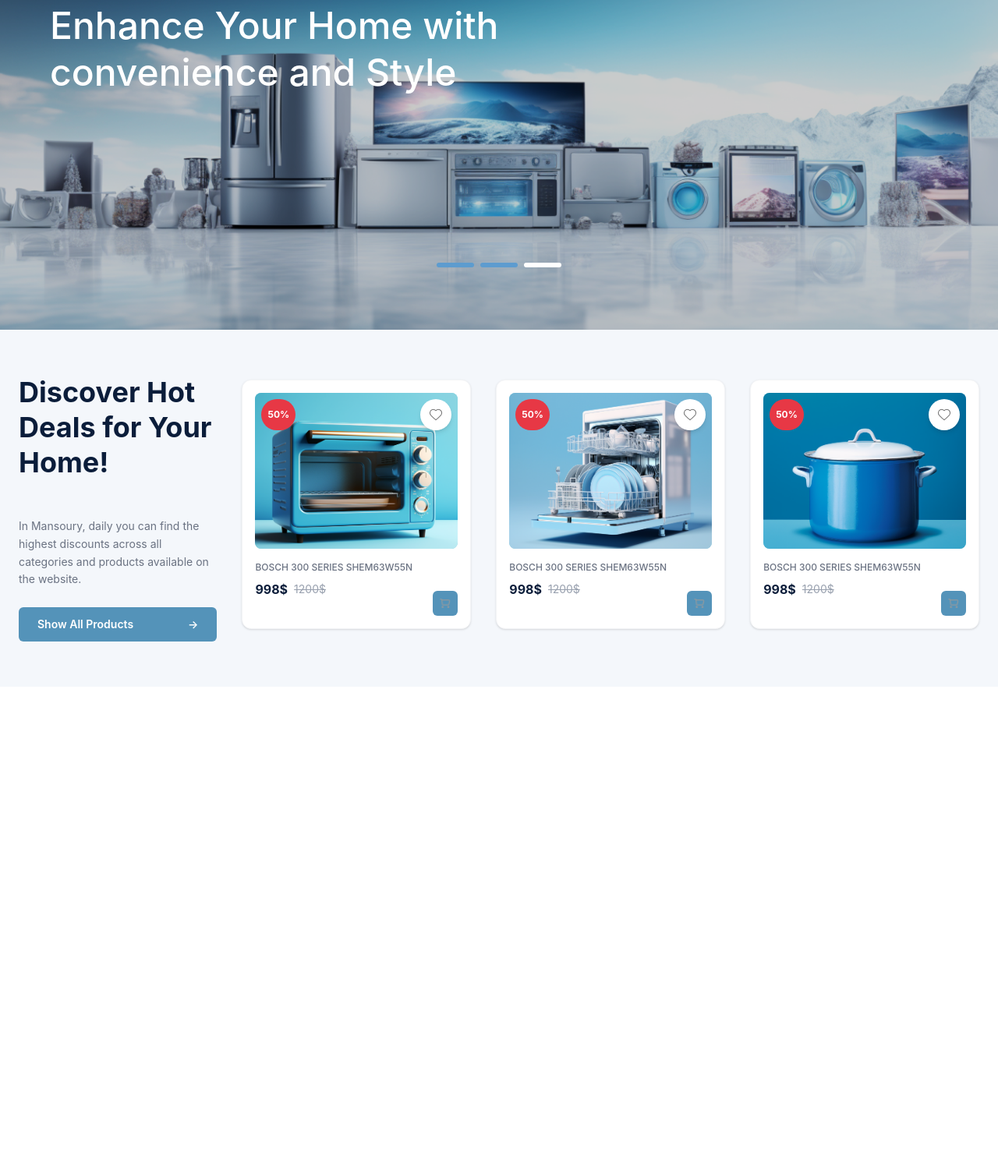
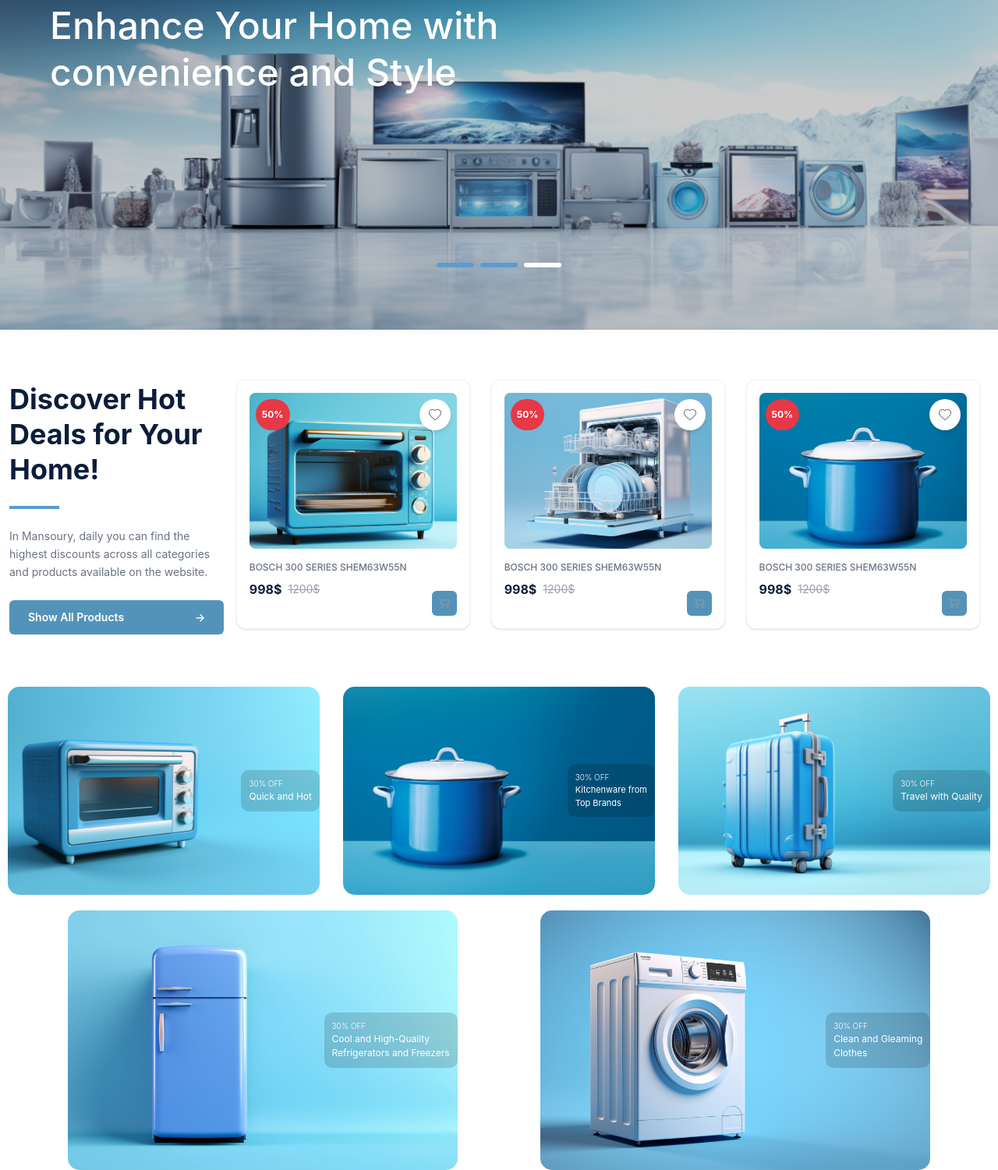
Before and after one commit to dilovar6666/hww3, a website: page index.html in a window 1280 px wide. Shown: the part 291-1792 px from the top of the page at 78% size. Before the commit the page ends 1172 px from the top, so only its background shows below. Drawn offline with nearby package versions, Linux system fonts and the light colour scheme; files that its build step writes are made by us from their sources.

Commit message:
feat: Add section-4

```diff
--- a/index.html
+++ b/index.html
@@ -72,10 +72,11 @@
 
    </section>
 
-   <div class="bg-[#F4F7FB] py-16 px-6 font-sans">
-      <div class="max-w-7xl mx-auto flex flex-col md:flex-row gap-8">
+   <section class="bg-[#4d81c500] py-16 px-[60px] sm:px-[10px]  font-sans max-w-[1300px] m-auto sm:overflow-hidden">
+      <div class="max-w-7xl mx-auto flex flex-col md:flex-row gap-0">
 
-         <div class="w-full lg:w-[800px]  lg:h-[330px] md:w-1/4 flex flex-col justify-center gap-6">
+         <div
+            class="w-full lg:w-[800px] sm:w-[330px] lg:  px-[20px] sm:px-[2px]  lg:h-[330px] sm:h-[450px]  flex flex-col justify-center gap-6">
             <h2 class="text-[#0B1D3A] text-4xl font-bold leading-tight">
                Discover Hot Deals for Your Home!
             </h2>
@@ -91,7 +92,8 @@
             </a>
          </div>
 
-         <div class="w-full lg:h-[320px] md:w-3/4 flex flex-wrap md:flex-nowrap gap-4 justify-center">
+         <div
+            class="w-full lg:h-[320px] sm:w-[330px] sm:h-[320px] md:w-3/4 flex flex-wrap md:flex-nowrap gap-4 justify-center">
 
             <div
                class="bg-white p-4 rounded-xl shadow-sm border border-gray-100 flex-1 min-w-[250px] max-w-[300px] relative group">
@@ -126,7 +128,12 @@
             </div>
          </div>
 
-         <div class="w-full lg:h-[320px] md:w-3/4 flex flex-wrap md:flex-nowrap gap-4 justify-center">
+         <div>
+            <img class=" hidden lg:hidden sm:block sm:w-[150px]" src="./forimg/Product.png" alt="">
+         </div>
+
+         <div
+            class="w-full lg:h-[320px] lg:flex  sm:hidden sm:w-[330px] md:w-3/4 flex  flex-wrap md:flex-nowrap gap-4 justify-center">
 
             <div
                class="bg-white p-4 rounded-xl shadow-sm border border-gray-100 flex-1 min-w-[250px] max-w-[300px] relative group">
@@ -161,7 +168,8 @@
             </div>
          </div>
 
-         <div class="w-full lg:h-[320px] md:w-3/4 flex flex-wrap md:flex-nowrap gap-4 justify-center">
+         <div
+            class="w-full lg:h-[320px] lg:flex sm:hidden sm:h-[320px] md:w-3/4 flex flex-wrap md:flex-nowrap gap-4 justify-center">
 
             <div
                class="bg-white p-4 rounded-xl shadow-sm border border-gray-100 flex-1 min-w-[250px] max-w-[300px] relative group">
@@ -196,7 +204,49 @@
             </div>
          </div>
       </div>
-   </div>
+   </section>
+
+
+   <section class="flex flex-wrap justify-evenly gap-[20px] max-w-[1300px] m-auto">
+      <div class="relative w-[400px] lg:w-[400px] flex justify-end items-center rounded-[20px] sm:w-[200px]">
+         <img class="rounded-[15px]" src="./forimg/sect4.png" alt="">
+         <div class="absolute bg-[#00000026] p-[10px] rounded-[10px] text-white">
+            <h1 class="font-light text-[15px] sm:text-[10px]">30% OFF</h1>
+            <p class="sm:text-[12px]">Quick and Hot</p>
+         </div>
+      </div>
+      <div class="relative w-[400px] lg:w-[400px] flex justify-end items-center sm:w-[200px]">
+         <img class="rounded-[15px]" src="./forimg/sect42.png" alt="">
+         <div class="absolute bg-[#00000026] p-[10px] rounded-[10px] text-white ">
+            <h1 class="font-light text-[15px] sm:text-[10px]">30% OFF</h1>
+            <p class="sm:text-[11px]">Kitchenware from <br>
+               Top Brands</p>
+         </div>
+      </div>
+      <div class="relative w-[400px] lg:w-[400px] flex justify-end items-center sm:w-[200px]">
+         <img class="rounded-[15px]" src="./forimg/sect423.png" alt="">
+         <div class="absolute bg-[#00000026] p-[10px] rounded-[10px] text-white">
+            <h1 class="font-light text-[15px] sm:text-[10px]">30% OFF</h1>
+            <p class="sm:text-[12px]">Travel with Quality</p>
+         </div>
+      </div>
+      <div class="relative w-[500px] lg:w-[500px] flex justify-end items-center sm:w-[300px]">
+         <img class="rounded-[15px]" src="./forimg/sect4234.png" alt="">
+         <div class="absolute bg-[#00000026] p-[10px] rounded-[10px] text-white">
+            <h1 class="font-light text-[15px] sm:text-[10px]">30% OFF</h1>
+            <p class="sm:text-[12px]">Cool and High-Quality <br>
+               Refrigerators and Freezers</p>
+         </div>
+      </div>
+      <div class="relative w-[500px] lg:w-[500px] flex justify-end items-center sm:w-[300px]">
+         <img class="rounded-[15px]" src="./forimg/sect42345.png" alt="">
+         <div class="absolute bg-[#00000026] p-[10px] rounded-[10px] text-white">
+            <h1 class="font-light text-[15px] sm:text-[10px]">30% OFF</h1>
+            <p class="sm:text-[12px]">Clean and Gleaming <br>
+               Clothes</p>
+         </div>
+      </div>
+   </section>
 </body>
 
 </html>
```
Also changed, not shown: forimg/Product.png (added), forimg/sect42.png (added), forimg/sect423.png (added), forimg/sect4234.png (added), forimg/sect42345.png (added).
